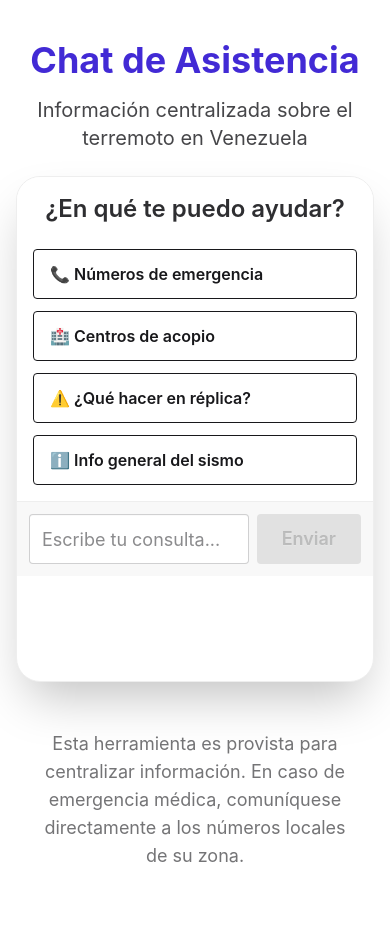
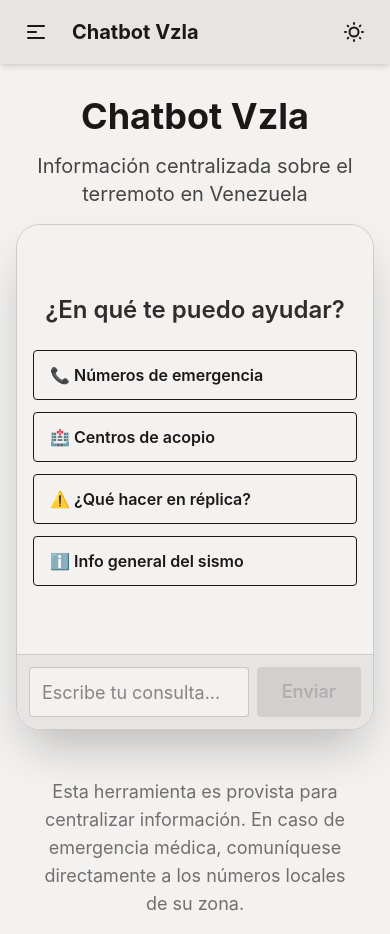
Before and after one commit to migueacastro/chatbot-vzla-frontend, a SvelteKit app: page / in a window 390 px wide. Before the commit the page ends 902 px from the top, so only its background shows below. Built offline with nearby package versions, Linux system fonts and the light colour scheme.

Commit message:
feat: add custom theme, responsive navbar, and centralized application configuration

```diff
--- /dev/null
+++ b/src/lib/components/Navbar.svelte
@@ -0,0 +1,136 @@
+<script>
+	import { page } from '$app/state';
+	import { resolve } from '$app/paths';
+	import { APP_CONFIG } from '$lib/config.js';
+
+	let isDark = $state(false);
+	let initialized = false;
+
+	$effect(() => {
+		if (!initialized) {
+			// Leer preferencia inicial
+			const savedTheme = localStorage.getItem('theme');
+			if (savedTheme !== null) {
+				isDark = savedTheme === 'dark';
+			} else {
+				isDark = window.matchMedia('(prefers-color-scheme: dark)').matches;
+			}
+			initialized = true;
+		}
+
+		// Reaccionar a cualquier cambio en isDark
+		const newTheme = isDark ? 'dark' : 'light';
+		document.documentElement.setAttribute('data-theme', newTheme);
+		localStorage.setItem('theme', newTheme);
+	});
+</script>
+
+<header class="w-full bg-base-200 shadow-md px-4 py-3 flex items-center justify-between">
+	<div class="flex items-center gap-4">
+		<!-- Menú móvil colapsable -->
+		<div class="dropdown lg:hidden">
+			<button aria-label="main navigation" class="btn btn-ghost btn-circle p-1">
+				<svg
+					xmlns="http://www.w3.org/2000/svg"
+					class="h-6 w-6"
+					fill="none"
+					viewBox="0 0 24 24"
+					stroke="currentColor"
+				>
+					<path
+						stroke-linecap="round"
+						stroke-linejoin="round"
+						stroke-width="2"
+						d="M4 6h16M4 12h8m-8 6h16"
+					/>
+				</svg>
+			</button>
+			<ul
+				tabindex="-1"
+				class="dropdown-content mt-3 z-10 w-52 rounded-box bg-base-200 p-2 shadow-lg flex flex-col gap-1"
+			>
+				<li>
+					<a
+						href={resolve('/')}
+						class="block px-4 py-2 rounded-lg font-medium transition-colors hover:bg-base-300 {page
+							.url.pathname === '/'
+							? 'bg-primary text-primary-content'
+							: ''}"
+					>
+						Chat
+					</a>
+				</li>
+				<li>
+					<a
+						href={resolve('/docs')}
+						class="block px-4 py-2 rounded-lg font-medium transition-colors hover:bg-base-300 {page
+							.url.pathname === '/docs'
+							? 'bg-primary text-primary-content'
+							: ''}"
+					>
+						Documentación
+					</a>
+				</li>
+			</ul>
+		</div>
+
+		<!-- Logo / Título -->
+		<a
+			href={resolve('/')}
+			class="text-xl font-bold text-base-content hover:opacity-80 transition-opacity"
+		>
+			{APP_CONFIG.appName}
+		</a>
+	</div>
+
+	<div class="flex items-center gap-2">
+		<!-- Menú desktop alinea a la derecha -->
+		<nav class="hidden lg:flex items-center gap-1 mr-2">
+			<a
+				href={resolve('/')}
+				class="px-4 py-2 rounded-lg text-base font-medium transition-colors hover:bg-base-300 {page
+					.url.pathname === '/'
+					? 'bg-primary text-primary-content font-semibold'
+					: ''}"
+			>
+				Chatbot
+			</a>
+			<a
+				href={resolve('/docs')}
+				class="px-4 py-2 rounded-lg text-base font-medium transition-colors hover:bg-base-300 {page
+					.url.pathname === '/docs'
+					? 'bg-primary text-primary-content font-semibold'
+					: ''}"
+			>
+				Documentación
+			</a>
+		</nav>
+
+		<!-- Botón de cambio de tema -->
+		<label class="swap swap-rotate btn btn-ghost btn-circle">
+			<input type="checkbox" class="theme-controller" bind:checked={isDark} />
+
+			<!-- Icono Sol (Tema Claro) -->
+			<svg
+				class="swap-off fill-current w-6 h-6"
+				xmlns="http://www.w3.org/2000/svg"
+				viewBox="0 0 24 24"
+			>
+				<path
+					d="M5.64,17l-.71.71a1,1,0,0,0,0,1.41,1,1,0,0,0,1.41,0l.71-.71A1,1,0,0,0,5.64,17ZM5,12a1,1,0,0,0-1-1H3a1,1,0,0,0,0,2H4A1,1,0,0,0,5,12Zm7-7a1,1,0,0,0,1-1V3a1,1,0,0,0-2,0V4A1,1,0,0,0,12,5ZM5.64,7.05a1,1,0,0,0,.7.29,1,1,0,0,0,.71-.29,1,1,0,0,0,0-1.41l-.71-.71A1,1,0,0,0,4.93,6.34Zm12,.29a1,1,0,0,0,.7-.29l.71-.71a1,1,0,1,0-1.41-1.41L17,5.64a1,1,0,0,0,0,1.41A1,1,0,0,0,17.66,7.34ZM21,11H20a1,1,0,0,0,0,2h1a1,1,0,0,0,0-2Zm-9,8a1,1,0,0,0-1,1v1a1,1,0,0,0,2,0V20A1,1,0,0,0,12,19ZM18.36,17A1,1,0,0,0,17,18.36l.71.71a1,1,0,0,0,1.41,0,1,1,0,0,0,0-1.41ZM12,6.5A5.5,5.5,0,1,0,17.5,12,5.51,5.51,0,0,0,12,6.5Zm0,9A3.5,3.5,0,1,1,15.5,12,3.5,3.5,0,0,1,12,15.5Z"
+				/>
+			</svg>
+
+			<!-- Icono Luna (Tema Oscuro) -->
+			<svg
+				class="swap-on fill-current w-6 h-6"
+				xmlns="http://www.w3.org/2000/svg"
+				viewBox="0 0 24 24"
+			>
+				<path
+					d="M21.64,13a1,1,0,0,0-1.05-.14,8.05,8.05,0,0,1-3.37.73A8.15,8.15,0,0,1,9.08,5.49a8.59,8.59,0,0,1,.25-2A1,1,0,0,0,8,2.36,10.14,10.14,0,1,0,22,14.05,1,1,0,0,0,21.64,13Zm-9.5,6.69A8.14,8.14,0,0,1,7.08,5.22v.27A10.15,10.15,0,0,0,17.22,15.63a9.79,9.79,0,0,0,2.1-.22A8.11,8.11,0,0,1,12.14,19.73Z"
+				/>
+			</svg>
+		</label>
+	</div>
+</header>
--- /dev/null
+++ b/src/lib/config.js
@@ -0,0 +1,5 @@
+export const APP_CONFIG = {
+	appName: 'Chatbot Vzla',
+	appDescription: 'Información centralizada sobre el terremoto en Venezuela',
+	emergencyNotice: 'Esta herramienta es provista para centralizar información. En caso de emergencia médica, comuníquese directamente a los números locales de su zona.'
+};
--- a/src/routes/+layout.svelte
+++ b/src/routes/+layout.svelte
@@ -1,9 +1,22 @@
 <script>
 	import './layout.css';
 	import favicon from '$lib/assets/favicon.svg';
+	import Navbar from '$lib/components/Navbar.svelte';
+	import { page } from '$app/state';
 
 	let { children } = $props();
 </script>
 
 <svelte:head><link rel="icon" href={favicon} /></svelte:head>
-{@render children()}
+
+<!-- Solo mostramos el Navbar y Footer si NO estamos en el widget -->
+{#if page.url.pathname !== '/widget'}
+	<div class="flex flex-col min-h-screen">
+		<Navbar />
+		<div class="grow">
+			{@render children()}
+		</div>
+	</div>
+{:else}
+	{@render children()}
+{/if}
--- a/src/routes/+page.svelte
+++ b/src/routes/+page.svelte
@@ -1,22 +1,26 @@
 <script>
 	import ChatInterface from '$lib/components/Chat/ChatInterface.svelte';
+	import { APP_CONFIG } from '$lib/config.js';
 </script>
 
 <svelte:head>
-	<title>Asistencia Terremoto Venezuela</title>
+	<title>{APP_CONFIG.appName}</title>
 </svelte:head>
 
-<div class="container mx-auto max-w-4xl p-4 min-h-screen flex flex-col">
-	<header class="text-center my-6 md:my-10">
-		<h1 class="text-4xl md:text-5xl font-bold text-primary mb-4">Chat de Asistencia</h1>
-		<p class="text-xl md:text-2xl text-base-content/80">Información centralizada sobre el terremoto en Venezuela</p>
+<div class="container mx-auto max-w-4xl p-4 flex flex-col h-[calc(100vh-6rem)]">
+	<header class="text-center my-4 md:my-6">
+		<h1 class="text-4xl md:text-5xl font-bold text-base-content mb-4">{APP_CONFIG.appName}</h1>
+		<p class="text-xl md:text-2xl text-base-content/80">{APP_CONFIG.appDescription}</p>
 	</header>
 
-	<main class="grow flex flex-col rounded-3xl shadow-2xl border border-base-300 overflow-hidden mb-8 bg-base-100" style="min-height: 60vh;">
+	<main
+		class="grow flex flex-col rounded-3xl shadow-2xl border border-base-300 overflow-hidden mb-8 bg-base-100"
+		style="min-height: 60vh;"
+	>
 		<ChatInterface />
 	</main>
 
 	<footer class="text-center p-4 text-base-content/60 text-lg">
-		Esta herramienta es provista para centralizar información. En caso de emergencia médica, comuníquese directamente a los números locales de su zona.
+		{APP_CONFIG.emergencyNotice}
 	</footer>
 </div>
--- a/src/routes/layout.css
+++ b/src/routes/layout.css
@@ -1,3 +1,4 @@
 @import 'tailwindcss';
 @plugin '@tailwindcss/typography';
 @plugin 'daisyui';
+@import '../theme.css';
--- /dev/null
+++ b/src/theme.css
@@ -0,0 +1,93 @@
+/*
+  =============================================================
+  PALETA DE COLORES - TEMA PERSONALIZADO
+  =============================================================
+*/
+
+/* Variables globales de Tailwind v4 */
+@theme {
+	--color-pale-slate-50: #f2f2f3;
+	--color-pale-slate-100: #e5e4e7;
+	--color-pale-slate-200: #cbcace;
+	--color-pale-slate-300: #b1afb6;
+	--color-pale-slate-400: #97959d;
+	--color-pale-slate-500: #7d7a85;
+	--color-pale-slate-600: #64626a;
+	--color-pale-slate-700: #4b4950;
+	--color-pale-slate-800: #323135;
+	--color-pale-slate-900: #19181b;
+	--color-pale-slate-950: #111113;
+
+	--color-silver-50: #f3f2f2;
+	--color-silver-100: #e6e5e5;
+	--color-silver-200: #cdcbcc;
+	--color-silver-300: #b4b1b2;
+	--color-silver-400: #9b9798;
+	--color-silver-500: #827d7f;
+	--color-silver-600: #686465;
+	--color-silver-700: #4e4b4c;
+	--color-silver-800: #343233;
+	--color-silver-900: #1a1919;
+	--color-silver-950: #121112;
+
+	--color-rosy-granite-50: #f3f2f1;
+	--color-rosy-granite-100: #e7e5e4;
+	--color-rosy-granite-200: #cfcac9;
+	--color-rosy-granite-300: #b7b0ae;
+	--color-rosy-granite-400: #9f9693;
+	--color-rosy-granite-500: #877b78;
+	--color-rosy-granite-600: #6c6360;
+	--color-rosy-granite-700: #514a48;
+	--color-rosy-granite-800: #363130;
+	--color-rosy-granite-900: #1b1918;
+	--color-rosy-granite-950: #131111;
+
+	--color-night-bordeaux-50: #fde8ea;
+	--color-night-bordeaux-100: #fad1d5;
+	--color-night-bordeaux-200: #f5a3ab;
+	--color-night-bordeaux-300: #f07581;
+	--color-night-bordeaux-400: #ec4657;
+	--color-night-bordeaux-500: #e7182d;
+	--color-night-bordeaux-600: #b91324;
+	--color-night-bordeaux-700: #8a0f1b;
+	--color-night-bordeaux-800: #5c0a12;
+	--color-night-bordeaux-900: #2e0509;
+	--color-night-bordeaux-950: #200306;
+
+	--color-shadow-grey-50: #f3f1f1;
+	--color-shadow-grey-100: #e7e4e4;
+	--color-shadow-grey-200: #cfc9c9;
+	--color-shadow-grey-300: #b7aeae;
+	--color-shadow-grey-400: #9f9393;
+	--color-shadow-grey-500: #877878;
+	--color-shadow-grey-600: #6c6060;
+	--color-shadow-grey-700: #514848;
+	--color-shadow-grey-800: #363030;
+	--color-shadow-grey-900: #1b1818;
+	--color-shadow-grey-950: #131111;
+}
+
+/* Tema Claro (Light Mode) */
+[data-theme='light'] {
+	/* Usamos las variables globales de nuestra paleta mediante var() */
+	--color-primary: var(--color-night-bordeaux-600);
+	--color-primary-content: var(--color-night-bordeaux-50);
+
+	--color-base-100: var(--color-rosy-granite-50);
+	--color-base-200: var(--color-rosy-granite-100);
+	--color-base-300: var(--color-rosy-granite-200);
+
+	--color-base-content: var(--color-rosy-granite-900);
+}
+
+/* Tema Oscuro (Dark Mode) */
+[data-theme='dark'] {
+	--color-primary: var(--color-night-bordeaux-500);
+	--color-primary-content: var(--color-night-bordeaux-950);
+
+	--color-base-100: var(--color-rosy-granite-950);
+	--color-base-200: var(--color-rosy-granite-900);
+	--color-base-300: var(--color-rosy-granite-800);
+
+	--color-base-content: var(--color-rosy-granite-50);
+}
```
